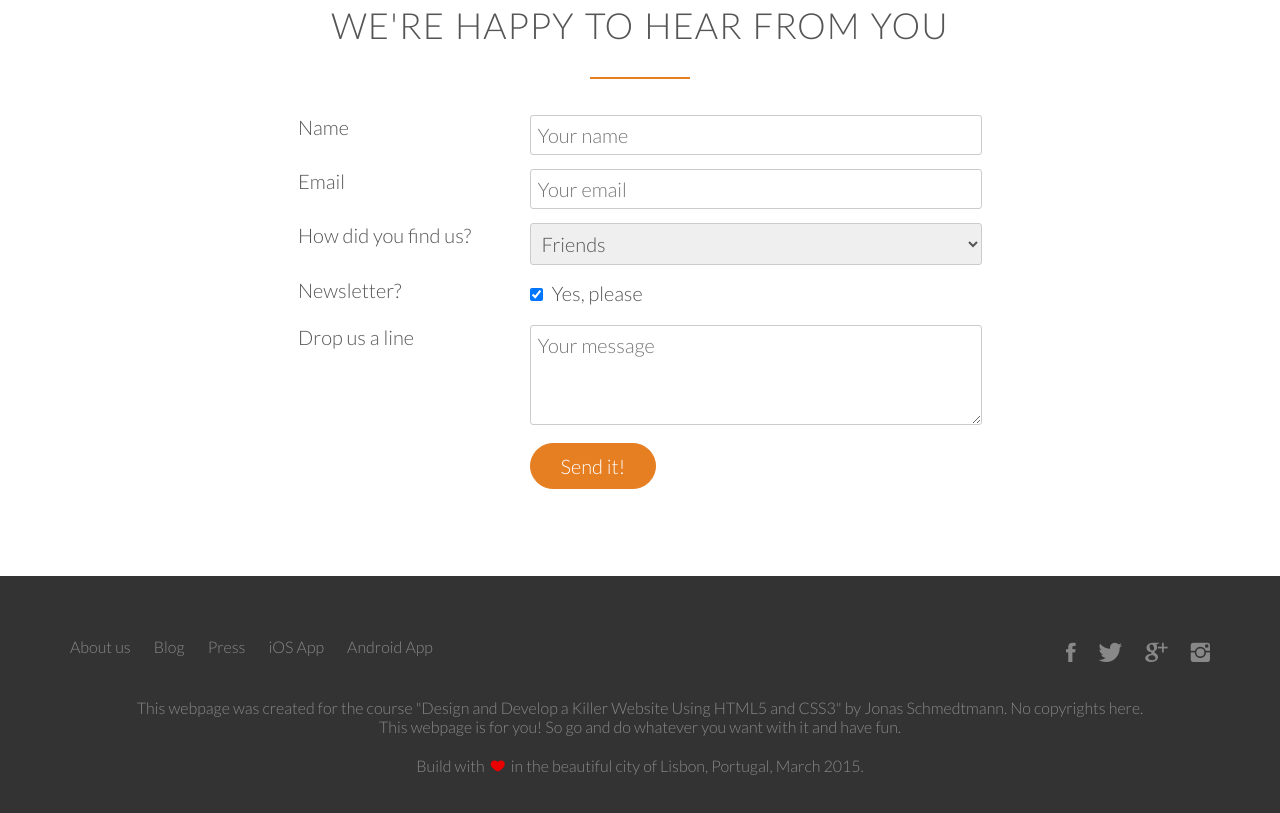
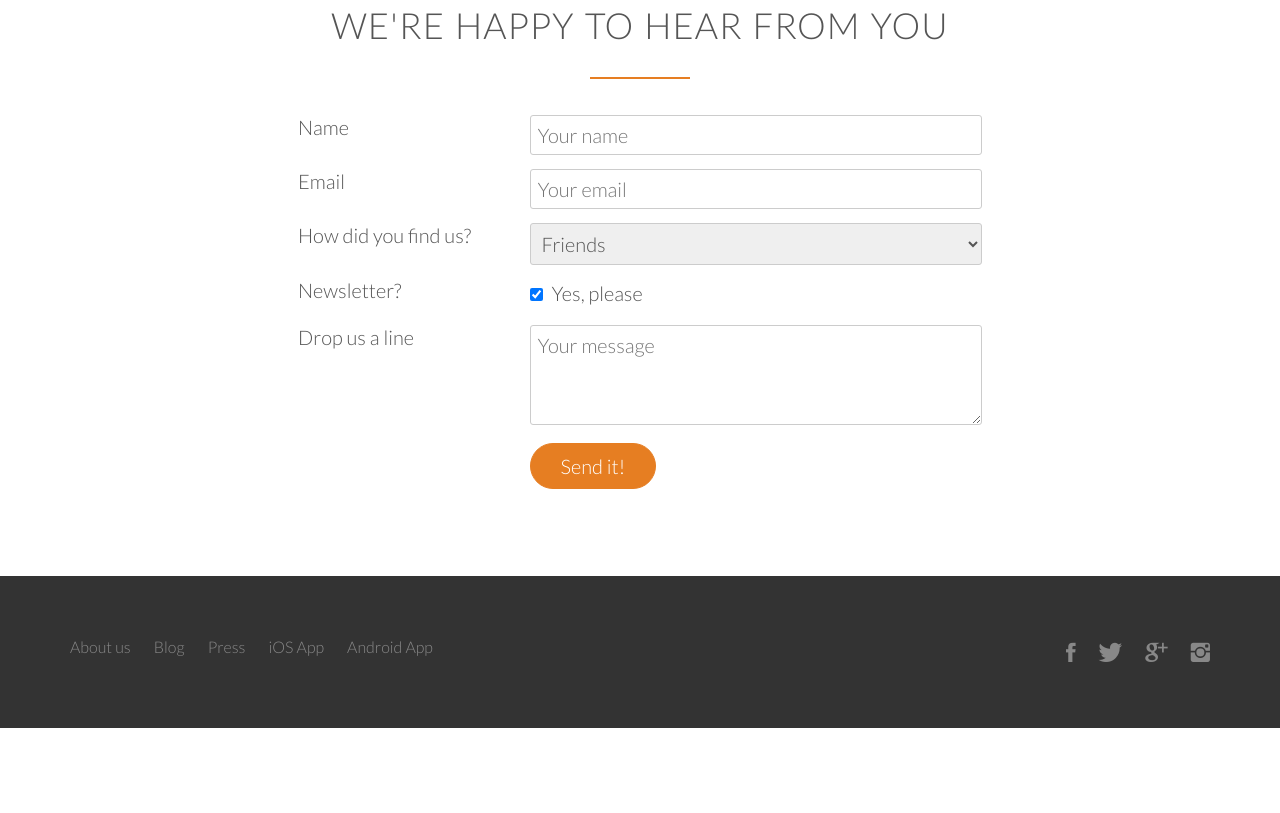
Before and after one commit to tuatoe/ominfoods, a plain HTML site: page index.html in a window 1280 px wide. Shown: the part 4737-5550 px from the top of the page. After the commit the page ends 5465 px from the top, so only its background shows below. Drawn offline with nearby package versions, Linux system fonts and the light colour scheme; a script that the page names is missing; files whose address does not match are found by name.

Commit message:
remote content

```diff
--- a/index.html
+++ b/index.html
@@ -404,15 +404,6 @@ I was looking for a quick and easy food delivery service in San Franciso. I trie
                     </ul>
                 </div>
             </div>
-            <div class="row">
-                <p>
-                    This webpage was created for the course "Design and Develop a Killer Website Using HTML5 and CSS3" by Jonas Schmedtmann. No copyrights here.<br>
-                    This webpage is for you! So go and do whatever you want with it and have fun.
-                </p>
-                <p>
-                    Build with <i class="ion-ios-heart" style="color: #ea0000; padding: 0 3px;"></i> in the beautiful city of Lisbon, Portugal, March 2015.
-                </p>
-            </div>
         </footer>
 
     <script src="https://ajax.googleapis.com/ajax/libs/jquery/1.11.2/jquery.min.js"></script>
```
